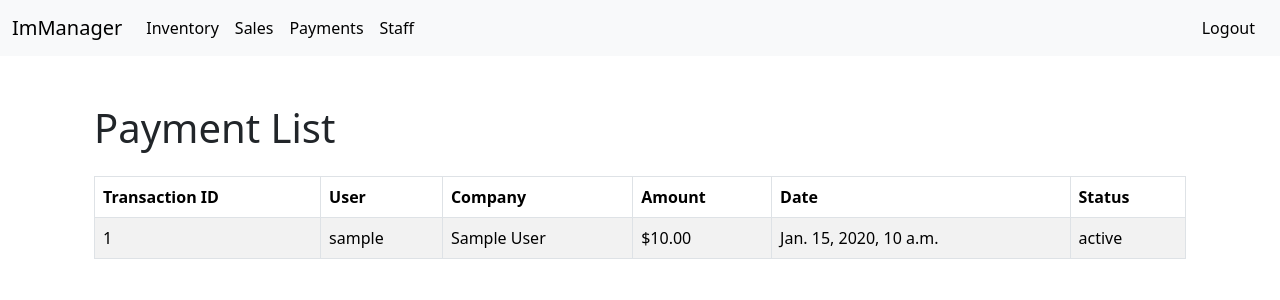
After one commit to cjmckernan/im_manager, a Django app: page /payments/ in a window 1280 px wide. The commit adds this page. Shown: the top 300 px of the page. Run offline with Django 5.2, Linux system fonts and the light colour scheme; a user stored in the database is signed in; tables that the repository leaves empty hold one stand-in row (values such as "Sample post").

Commit message:
added payments list page

```diff
--- a/django_project/urls.py
+++ b/django_project/urls.py
@@ -26,4 +26,5 @@ urlpatterns = [
     path("im_users/", include("django.contrib.auth.urls")),
     path("inventory/", include("inventory.urls")),
     path("sales/", include("sales.urls")),
+    path("payments/", include("payments.urls")),
 ]
--- a/payments/models.py
+++ b/payments/models.py
@@ -1,12 +1,15 @@
 from django.db import models
 from django.conf import settings
+from im_users.models import ImCompany
+
 
 class Payment(models.Model):
     transaction_id = models.CharField(max_length=100, unique=True)
-    user = models.ForeignKey(settings.AUTH_USER_MODEL, on_delete=models.CASCADE)
+    user = models.ForeignKey(settings.AUTH_USER_MODEL,  null=True, blank=True, on_delete=models.CASCADE)
+    company = models.ForeignKey(ImCompany, on_delete=models.DO_NOTHING)
     amount = models.DecimalField(max_digits=10, decimal_places=2)
     date = models.DateTimeField(auto_now_add=True)
     status = models.CharField(max_length=20)
 
     def __str__(self):
-        return f'{self.user.username} - {self.transaction_id} - {self.amount}'
+        return f"{self.user.username} - {self.transaction_id} - {self.amount}"
--- /dev/null
+++ b/payments/urls.py
@@ -0,0 +1,4 @@
+from django.urls import path
+from .views import PaymentListView
+
+urlpatterns = [path("", PaymentListView.as_view(), name="payment_list")]
--- a/payments/views.py
+++ b/payments/views.py
@@ -1,3 +1,7 @@
-from django.shortcuts import render
+from .models import Payment
+from django.views.generic import ListView
+from django.contrib.auth.mixins import LoginRequiredMixin
 
-# Create your views here.
+class PaymentListView(LoginRequiredMixin, ListView):
+    model = Payment
+    template_name = "payments/payment_list.html"
--- a/sales/views.py
+++ b/sales/views.py
@@ -38,16 +38,16 @@ def sale_checkout(request):
     if request.method == "POST":
         form = CreditCardForm(request.POST)
         if form.is_valid():
-            # Create a payment record
+            company = request.user.company
             transaction_id = str(uuid.uuid4())
             Payment.objects.create(
                 transaction_id=transaction_id,
                 user=request.user,
+                company=company,
                 amount=total,
                 status="Success",
             )
 
-            # Update inventory quantities
             for item in items:
                 inventory_item = InventoryItem.objects.get(id=item["itemId"])
                 inventory_item.quantity -= item["quantity"]
--- a/templates/base.html
+++ b/templates/base.html
@@ -25,7 +25,7 @@
               <a class="nav-link active" aria-current="page" href="{% url 'sale_create' %}">Sales</a>
         </li>
         <li class="nav-item">
-          <a class="nav-link active" aria-current="page" href="#">Payments</a>
+              <a class="nav-link active" aria-current="page" href="{% url 'payment_list' %}">Payments</a>
         </li>
         {% if user.is_manager %}
         <li class="nav-item">
--- /dev/null
+++ b/templates/payments/payment_list.html
@@ -0,0 +1,31 @@
+{% extends "base.html" %}
+{% block title %}Payment List{% endblock title %}
+{% block content %}
+<div class="container mt-5">
+    <h1 class="mb-4">Payment List</h1>
+    <table class="table table-striped table-bordered">
+        <thead class="thead-dark">
+            <tr>
+                <th scope="col">Transaction ID</th>
+                <th scope="col">User</th>
+                <th scope="col">Company</th>
+                <th scope="col">Amount</th>
+                <th scope="col">Date</th>
+                <th scope="col">Status</th>
+            </tr>
+        </thead>
+        <tbody>
+            {% for payment in object_list %}
+            <tr>
+                <td>{{ payment.transaction_id }}</td>
+                <td>{{ payment.user.username }}</td>
+                <td>{{ payment.company.business_name }}</td>
+                <td>${{ payment.amount }}</td>
+                <td>{{ payment.date }}</td>
+                <td>{{ payment.status }}</td>
+            </tr>
+            {% endfor %}
+        </tbody>
+    </table>
+</div>
+{% endblock content %}
```
Also changed, not shown: payments/admin.py (+8 -2 lines), templates/payments/payment_sale.html (deleted, +0 -14 lines), payments/migrations/0002_payment_company_alter_payment_user.py (added).
